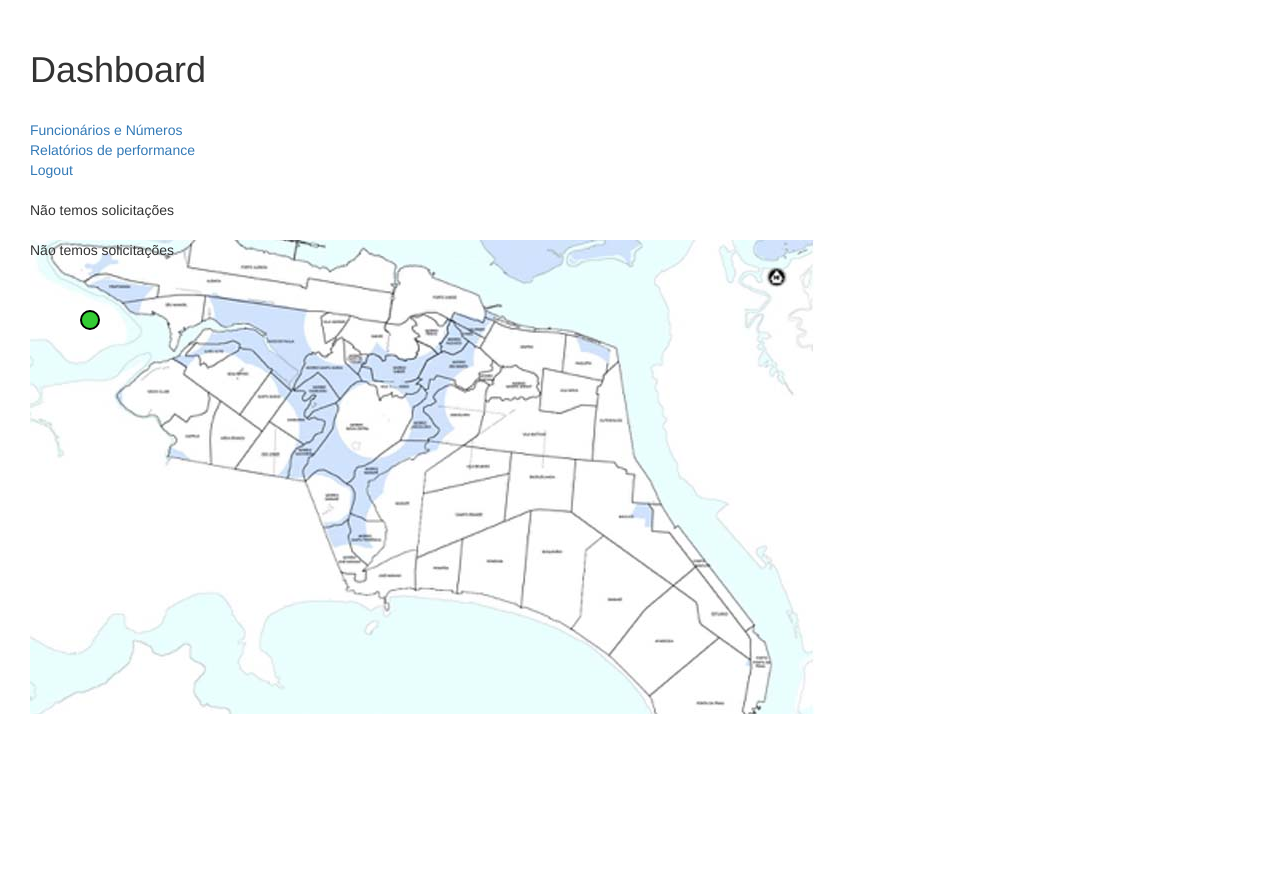
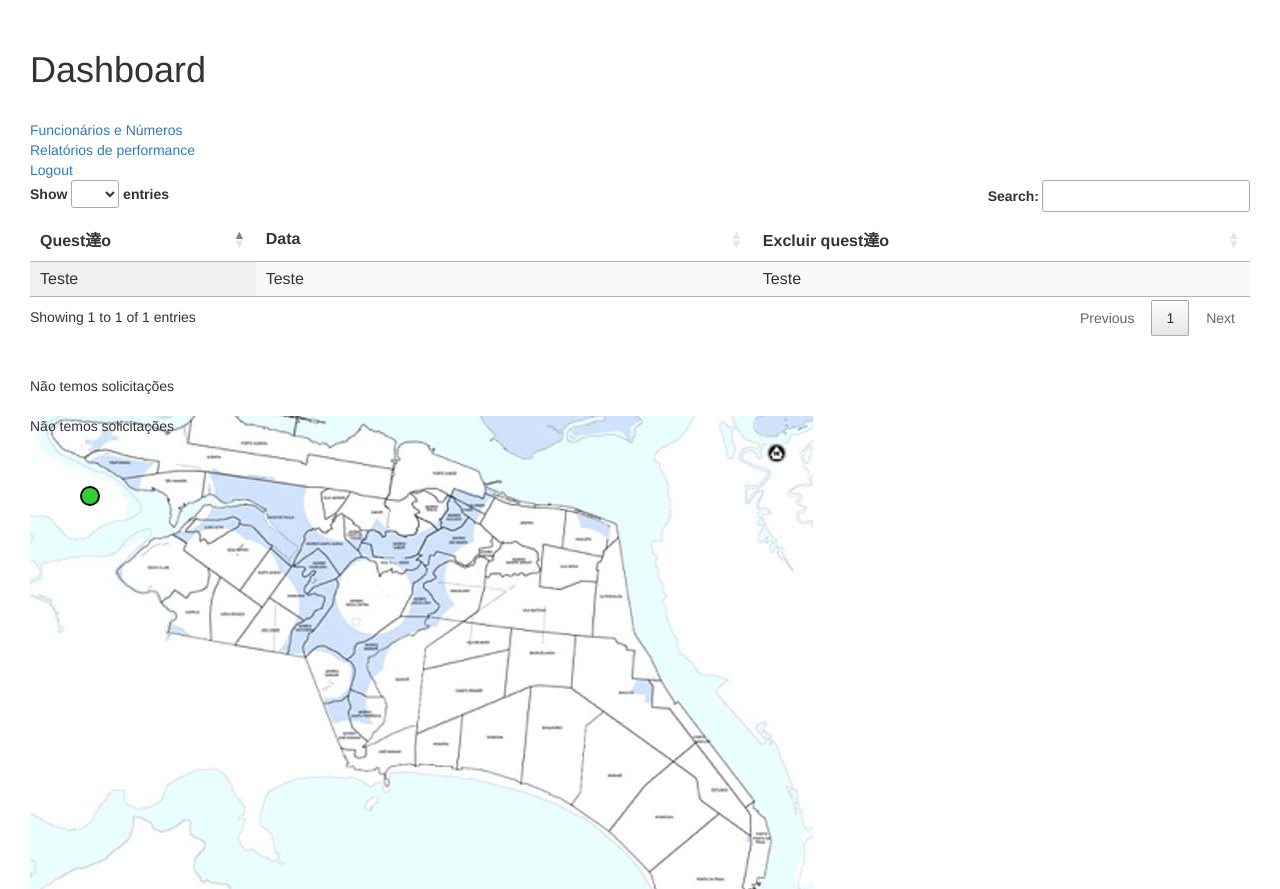
Before and after one commit to FernandoSLuz/PortoHack, a PHP site: page /dashboard.php in a window 1280 px wide. Shown: the top 889 px of the page. Before the commit the page ends 714 px from the top, so only its background shows below. Run offline with PHP 8.4, Linux system fonts and the light colour scheme; data that the repository does not hold is empty; some libraries are stand-ins or nearby versions.

Commit message:
no message

```diff
--- a/web_service/dashboard.php
+++ b/web_service/dashboard.php
@@ -19,6 +19,27 @@
   <br><a href="employees.php">Funcionários e Números</a>
   <br><a href="employees.php">Relatórios de performance</a>
   <br><a href="logout.php">Logout</a>
+
+  <table  id="example" class="display">
+		<thead>
+		<tr>
+			<th style="min-width: 10px;">Quest達o</th>
+			<th style="min-width: 200px;">Data</th>
+      <th style="min-width: 200px;">Excluir quest達o</th>
+		</tr>
+		</thead>
+
+    <tbody>
+    <tr>
+      <td>Teste</td>
+      <td>Teste</td>
+      <td>Teste</td>
+    </tr>
+    </tbody>
+  </table>
+
+
+
 
   <br><br>
   <?php
--- a/web_service/main/footer.php
+++ b/web_service/main/footer.php
@@ -1,2 +1,15 @@
+<script src="https://code.jquery.com/jquery-3.3.1.js"></script>
+        <script src="https://cdn.datatables.net/1.10.19/js/jquery.dataTables.min.js"></script>
+        <script src="https://maxcdn.bootstrapcdn.com/bootstrap/3.3.7/js/bootstrap.min.js" integrity="sha384-Tc5IQib027qvyjSMfHjOMaLkfuWVxZxUPnCJA7l2mCWNIpG9mGCD8wGNIcPD7Txa" crossorigin="anonymous"></script>
+        <script>
+            $(document).ready(function() {
+                $('#example').DataTable({
+                  "ordering": true,
+                  "pageLength": 500,
+                  "aLengthMenu": [[25, 50, 75, -1], [25, 50, 75, "All"]]
+                });
+            } );
+        </script>
+
   </body>
 </html>
--- a/web_service/main/header.php
+++ b/web_service/main/header.php
@@ -11,8 +11,9 @@
 <html>
   <head>
     <title><?php echo $appName?></title>
-    <link rel="stylesheet" href="https://maxcdn.bootstrapcdn.com/bootstrap/3.3.7/css/bootstrap.min.css" integrity="sha384-BVYiiSIFeK1dGmJRAkycuHAHRg32OmUcww7on3RYdg4Va+PmSTsz/K68vbdEjh4u" crossorigin="anonymous">
-
+    <link rel="stylesheet" href="https://cdn.datatables.net/1.10.19/css/jquery.dataTables.min.css">
+            <link rel="stylesheet" type="text/css" href="@{'/public/stylesheets/datatables-bootstrap.css'}"/>
+            <link rel="stylesheet" href="https://maxcdn.bootstrapcdn.com/bootstrap/3.3.7/css/bootstrap.min.css" integrity="sha384-BVYiiSIFeK1dGmJRAkycuHAHRg32OmUcww7on3RYdg4Va+PmSTsz/K68vbdEjh4u" crossorigin="anonymous">
     <style>
       body{
         padding: 30px;
```
